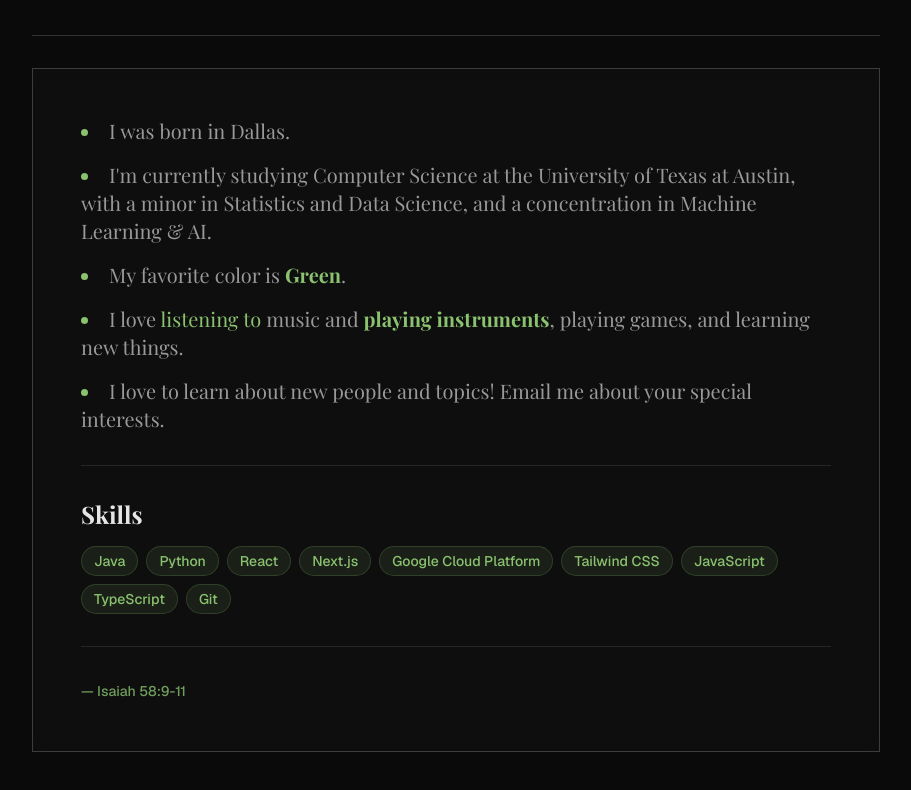
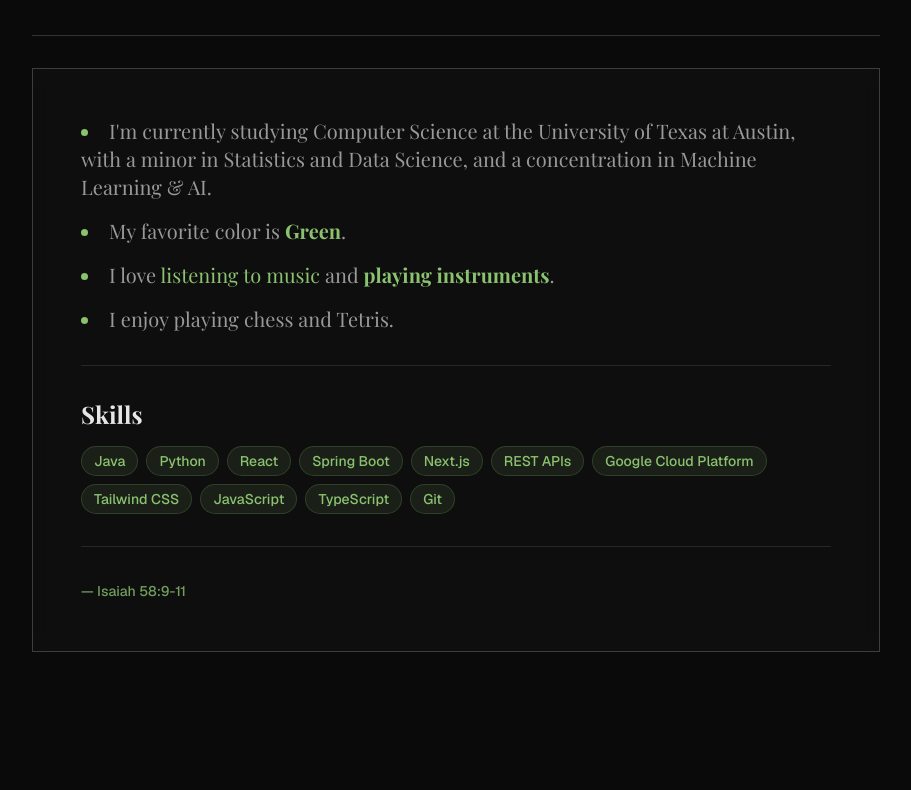
Before and after one commit to mintoleda/mintoleda.github.io, a Next.js app: page / in a window 1280 px wide. Shown: the part 965-1755 px from the top of the page, without its empty margins (312-1223 px from the left). After the commit the page ends 1713 px from the top, so only its background shows below. Built offline with nearby package versions, Linux system fonts and the light colour scheme; no server answers; a web font is replaced by a local one.

Commit message:
synced page.tsx to about/page.tsx

```diff
--- a/app/page.tsx
+++ b/app/page.tsx
@@ -86,7 +86,6 @@ export default function Home() {
 
               <div className="border border-white/20 p-8 md:p-12 rounded-none bg-card/50 backdrop-blur-sm">
                 <ul className="space-y-4 list-disc list-inside text-lg md:text-xl text-muted-foreground marker:text-primary font-serif">
-                  <li>I was born in Dallas.</li>
                   <li>
                     I'm currently studying Computer Science at the University of Texas at Austin, with a minor in Statistics and Data Science, and a concentration in Machine Learning & AI.
                   </li>
@@ -102,17 +101,17 @@ export default function Home() {
                     .
                   </li>
                   <li>
-                    I love <a href="https://stats.fm/mintoleda" target="_blank" rel="noopener noreferrer" className="text-primary hover:underline underline-offset-4">listening to</a> music and{" "}
+                    I love <a href="https://stats.fm/mintoleda" target="_blank" rel="noopener noreferrer" className="text-primary hover:underline underline-offset-4">listening to music</a> and{" "}
                     <span className="relative group inline-block cursor-help">
                       <span className="text-primary font-bold">playing instruments</span>
                       <span className="absolute bottom-full left-1/2 -translate-x-1/2 mb-2 px-2 py-1 text-xs font-bold text-primary-foreground bg-primary rounded-md opacity-0 group-hover:opacity-100 group-active:opacity-100 transition-all duration-200 transform translate-y-1 group-hover:translate-y-0 group-active:translate-y-0 pointer-events-none whitespace-nowrap z-50">
                         saxophone and piano for 10+ years
                         <span className="absolute top-full left-1/2 -translate-x-1/2 border-4 border-transparent border-t-primary"></span>
                       </span>
-                    </span>, playing games, and learning new things.
+                    </span>.
                   </li>
                   <li>
-                    I love to learn about new people and topics! Email me about your special interests.
+                    I enjoy playing chess and Tetris.
                   </li>
                 </ul>
 
@@ -120,7 +119,7 @@ export default function Home() {
                 <div className="mt-8 pt-8 border-t border-white/10">
                   <h3 className="text-2xl font-bold font-serif mb-4">Skills</h3>
                   <div className="flex flex-wrap gap-2">
-                    {["Java", "Python", "React", "Next.js", "Google Cloud Platform", "Tailwind CSS", "JavaScript", "TypeScript", "Git"].map((skill) => (
+                    {["Java", "Python", "React", "Spring Boot", "Next.js", "REST APIs", "Google Cloud Platform", "Tailwind CSS", "JavaScript", "TypeScript", "Git"].map((skill) => (
                       <span key={skill} className="px-3 py-1 bg-primary/10 text-primary border border-primary/20 rounded-full text-sm font-medium">
                         {skill}
                       </span>
```
